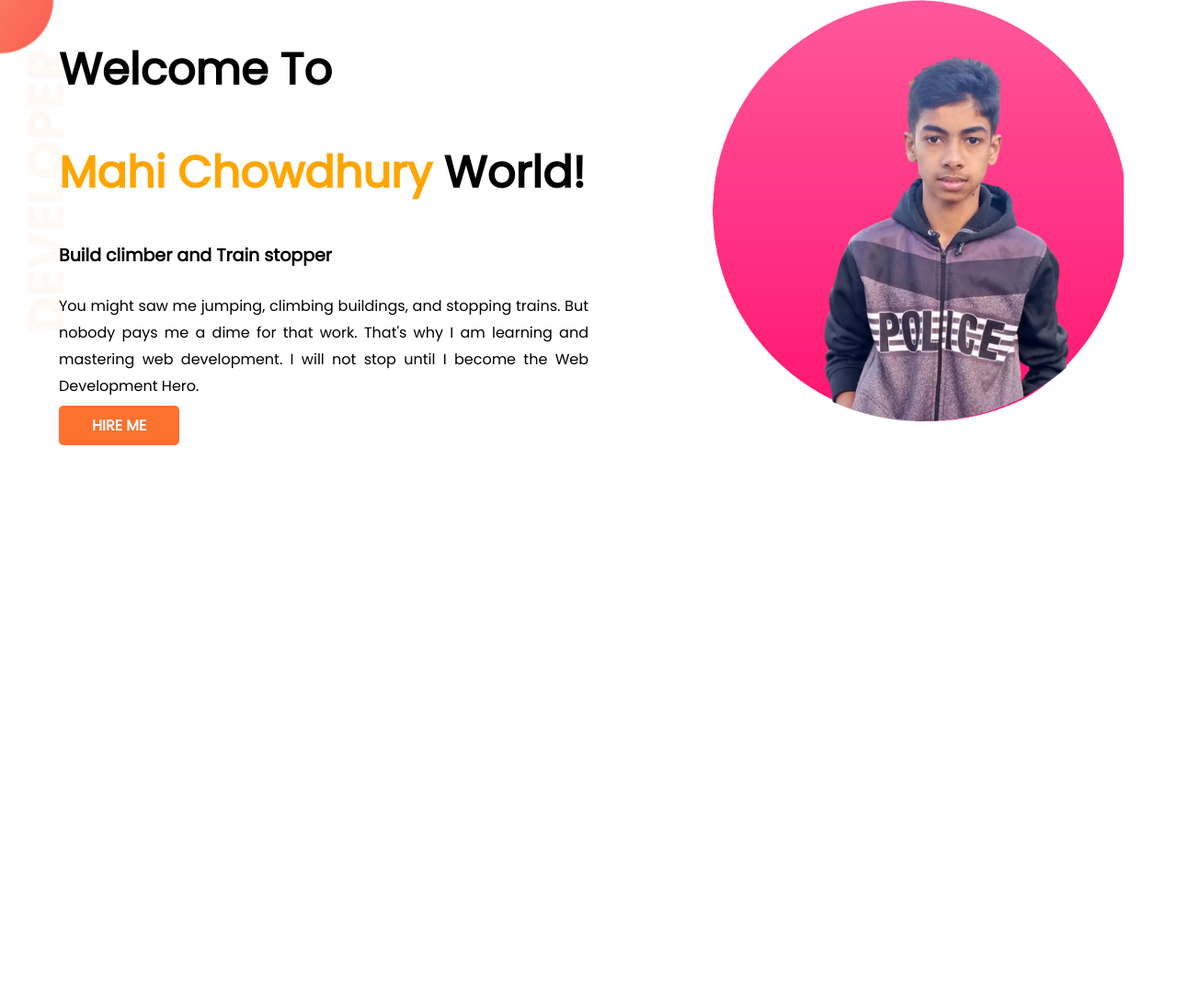
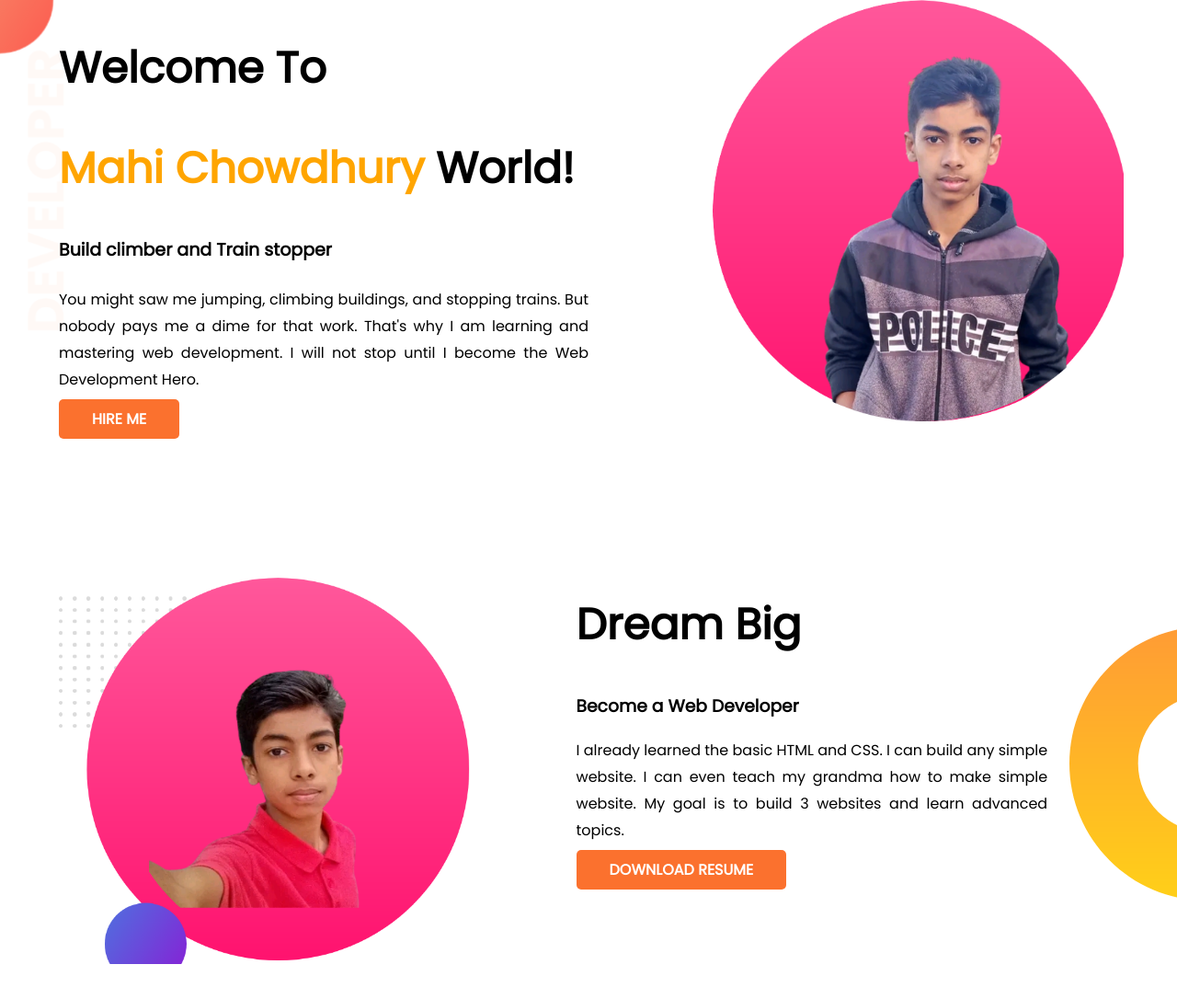
Before and after one commit to justmahi093/developer-portfolio, a plain HTML site: page index.html in a window 1280 px wide. Shown: the whole page at 92% size. Before the commit the page ends 800 px from the top, so only its background shows below. Drawn offline with Linux system fonts and the light colour scheme.

Commit message:
dream added

```diff
--- a/index.html
+++ b/index.html
@@ -29,7 +29,20 @@
 
     </section>
 
+    <section id="dreamBig">
 
+        <div class="half-width">
+            <img src="images/dream.png" >
+        </div>
+
+        <div class="half-width">
+            <h1>Dream Big</h1>
+            <h3>Become a Web Developer</h3>
+            <p>I already learned the basic HTML and CSS. I can build any simple website. I can even teach my grandma how to make simple website. My goal is to build 3 websites and learn advanced topics.</p>
+            <a class="link-button" target="_blank" href="www.youtube.com">DOWNLOAD RESUME</a>
+        </div>
+
+    </section>
 
 </body>
 </html>
--- a/style.css
+++ b/style.css
@@ -7,6 +7,7 @@ body{
 }
 section{
     display: flex;
+    margin-bottom: 100px;
 }
 .half-width{
     width: 50%;
@@ -16,7 +17,7 @@ section{
     width: 90%;
 }
 .half-width h1 {
-    font-size: 48px;
+    font-size: 47px;
 }
 
 .half-width h4 {
@@ -39,3 +40,9 @@ section{
     background-image: url(images/top-banner.png);
     background-repeat: no-repeat;
 }
+#dreamBig{
+    background-image: url(images/dream-bg.png);
+    background-repeat: no-repeat;
+    background-position: right;
+    padding-right: 11%;
+}
```
Also changed, not shown: images/dream.png (added), images/redMahi-removebg-preview.png (added), images/redMahi.jpg (added).
